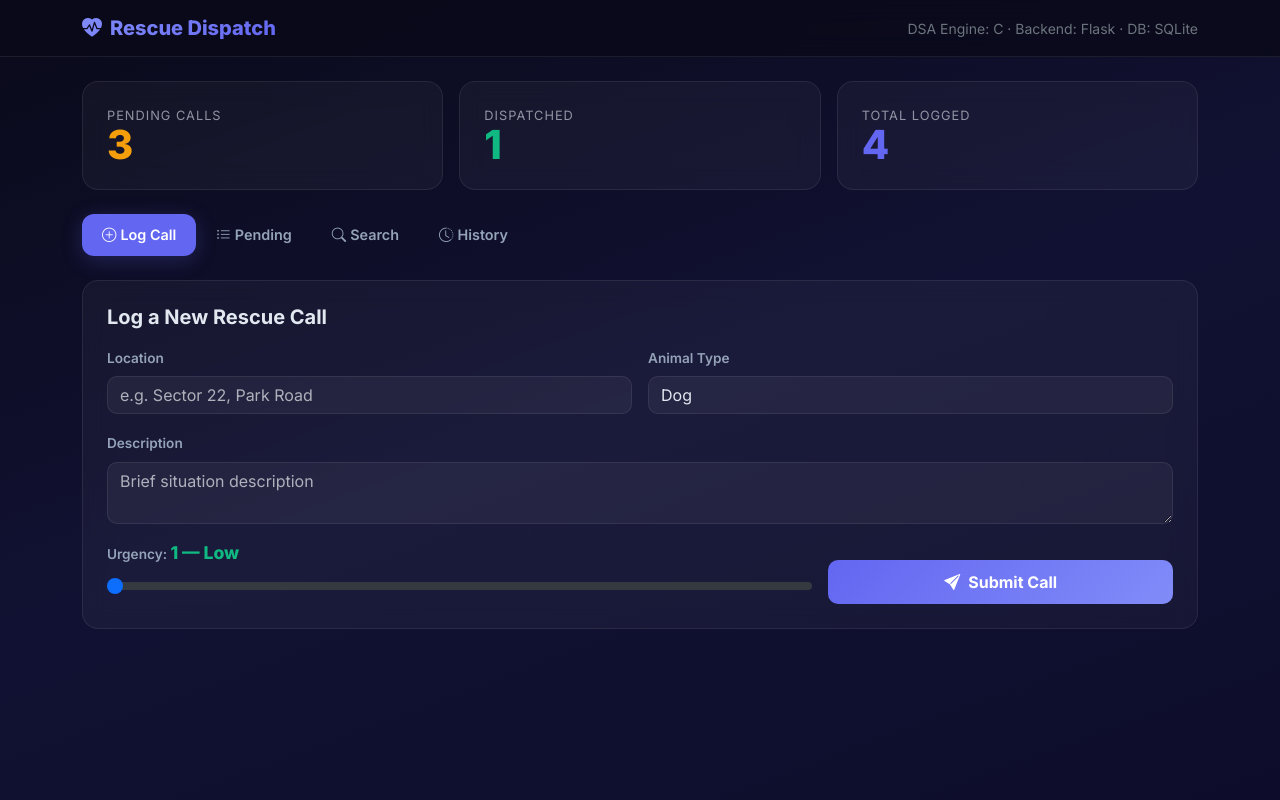
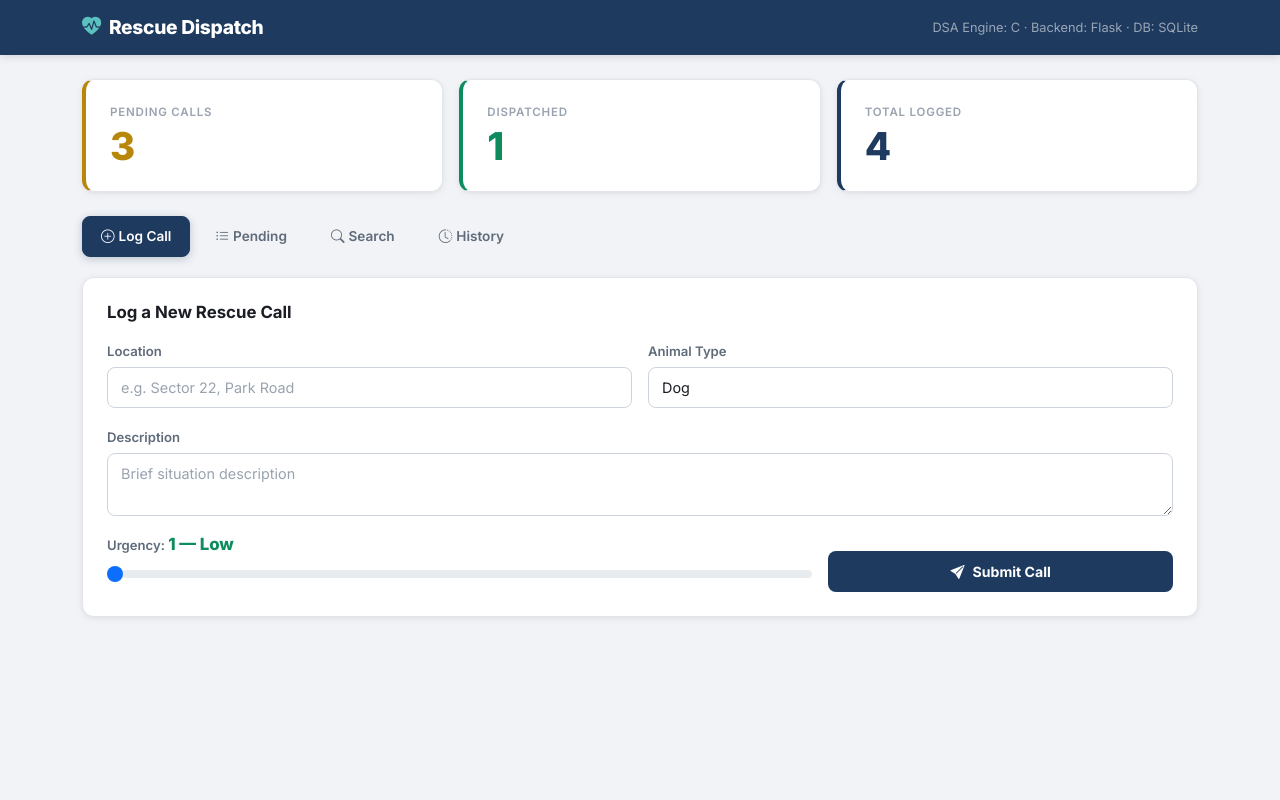
Before and after one commit to sahilkaushik80533/animal-rescue, a Flask app: page / in a window 1280 px wide. Run offline with Flask 3, Linux system fonts and the light colour scheme; data comes from the database, SQL or seed files in the repository; both versions use the stored data as it was after the commit.

Commit message:
Add files via upload

```diff
--- a/templates/index.html
+++ b/templates/index.html
@@ -1,5 +1,5 @@
 <!DOCTYPE html>
-<html lang="en" data-bs-theme="dark">
+<html lang="en">
 <head>
   <meta charset="UTF-8">
   <meta name="viewport" content="width=device-width, initial-scale=1.0">
@@ -10,139 +10,287 @@
   <link href="https://fonts.googleapis.com/css2?family=Inter:wght@400;500;600;700;800&display=swap" rel="stylesheet">
   <style>
     :root {
-      --bg-deep: #0a0a1a;
-      --bg-card: rgba(255,255,255,0.04);
-      --border-subtle: rgba(255,255,255,0.08);
-      --accent: #6366f1;
-      --accent-glow: rgba(99,102,241,0.25);
-      --green: #10b981;
-      --amber: #f59e0b;
-      --orange: #f97316;
-      --red: #ef4444;
+      --page-bg: #f1f3f6;
+      --card-bg: #ffffff;
+      --card-border: #e2e6ec;
+      --card-shadow: 0 1px 4px rgba(0,0,0,0.06), 0 2px 12px rgba(0,0,0,0.04);
+      --card-shadow-hover: 0 4px 16px rgba(0,0,0,0.10);
+
+      --text-primary: #1a1d23;
+      --text-secondary: #5f6b7a;
+      --text-muted: #99a3b0;
+      --border-input: #cdd3dc;
+
+      --navy: #1e3a5f;
+      --navy-hover: #152d4a;
+      --teal: #0d7377;
+      --teal-hover: #095456;
+
+      --green: #0f8c5e;
+      --green-bg: #e6f7ef;
+      --amber: #b8860b;
+      --amber-bg: #fdf5e1;
+      --orange: #c05621;
+      --orange-bg: #fef0e5;
+      --red: #c0392b;
+      --red-bg: #fde8e6;
     }
 
     * { font-family: 'Inter', sans-serif; }
 
     body {
-      background: linear-gradient(160deg, var(--bg-deep) 0%, #111133 50%, #0d0d2b 100%);
+      background: var(--page-bg);
       min-height: 100vh;
-      color: #e2e8f0;
+      color: var(--text-primary);
     }
 
+    /* ---- Navbar ---- */
     .navbar {
-      background: rgba(10,10,26,0.85) !important;
-      backdrop-filter: blur(20px);
-      border-bottom: 1px solid var(--border-subtle);
+      background: var(--navy) !important;
+      box-shadow: 0 2px 8px rgba(0,0,0,0.12);
     }
     .navbar-brand {
       font-weight: 800;
-      font-size: 1.25rem;
-      background: linear-gradient(135deg, #818cf8, #6366f1);
-      -webkit-background-clip: text;
-      -webkit-text-fill-color: transparent;
+      font-size: 1.2rem;
+      color: #ffffff !important;
+      letter-spacing: -0.3px;
+    }
+    .navbar-brand i { color: #5bc0be; }
+    .navbar .text-secondary { color: rgba(255,255,255,0.55) !important; font-size: 0.8rem; }
+
+    /* ---- Cards ---- */
+    .dash-card {
+      background: var(--card-bg);
+      border: 1px solid var(--card-border);
+      border-radius: 12px;
+      box-shadow: var(--card-shadow);
+      transition: box-shadow 0.2s ease;
+    }
+    .dash-card:hover { box-shadow: var(--card-shadow-hover); }
+
+    /* ---- Stat Cards ---- */
+    .stat-number {
+      font-size: 2.4rem;
+      font-weight: 800;
+      line-height: 1.1;
+    }
+    .stat-label {
+      font-size: 0.72rem;
+      font-weight: 600;
+      text-transform: uppercase;
+      letter-spacing: 0.8px;
+      color: var(--text-muted);
+      margin-bottom: 4px;
+    }
+    .stat-pending  { border-left: 4px solid var(--amber); }
+    .stat-pending  .stat-number { color: var(--amber); }
+    .stat-dispatched { border-left: 4px solid var(--green); }
+    .stat-dispatched .stat-number { color: var(--green); }
+    .stat-total    { border-left: 4px solid var(--navy); }
+    .stat-total    .stat-number { color: var(--navy); }
+
+    /* ---- Tabs ---- */
+    .nav-pills { gap: 6px; }
+    .nav-pills .nav-link {
+      color: var(--text-secondary);
+      border-radius: 8px;
+      padding: 9px 18px;
+      font-weight: 600;
+      font-size: 0.85rem;
+      border: 1px solid transparent;
+      transition: all 0.15s ease;
+      cursor: pointer;
+    }
+    .nav-pills .nav-link:not(.active):hover {
+      color: var(--navy);
+      background: #e8ecf1;
+      border-color: #dce0e8;
+    }
+    .nav-pills .nav-link.active {
+      background: var(--navy);
+      color: #ffffff;
+      border-color: var(--navy);
+      box-shadow: 0 2px 8px rgba(30,58,95,0.25);
     }
 
-    .glass-card {
-      background: var(--bg-card);
-      border: 1px solid var(--border-subtle);
-      border-radius: 16px;
-      backdrop-filter: blur(12px);
-      transition: transform 0.2s, box-shadow 0.2s;
+    .tab-content { margin-top: 1.25rem; }
+
+    /* ---- Section Headers ---- */
+    .dash-card h5 {
+      font-size: 1.05rem;
+      font-weight: 700;
+      color: var(--text-primary);
     }
-    .glass-card:hover {
-      transform: translateY(-2px);
-      box-shadow: 0 8px 32px rgba(0,0,0,0.3);
+    .dash-card h5 small {
+      font-weight: 500;
+      color: var(--text-muted) !important;
+      font-size: 0.78rem;
     }
 
-    .stat-number {
-      font-size: 2.5rem;
-      font-weight: 800;
-      line-height: 1;
+    /* ---- Forms ---- */
+    .form-label {
+      font-weight: 600;
+      font-size: 0.82rem;
+      color: var(--text-secondary);
+      margin-bottom: 5px;
     }
-    .stat-label { font-size: 0.8rem; text-transform: uppercase; letter-spacing: 1px; opacity: 0.6; }
-
-    .stat-pending .stat-number  { color: var(--amber); }
-    .stat-dispatched .stat-number { color: var(--green); }
-    .stat-total .stat-number    { color: var(--accent); }
-
-    .nav-pills .nav-link {
-      color: #94a3b8;
-      border-radius: 12px;
-      padding: 10px 20px;
-      font-weight: 600;
+    .form-control, .form-select {
+      background: #ffffff;
+      border: 1px solid var(--border-input);
+      color: var(--text-primary);
+      border-radius: 8px;
+      padding: 9px 13px;
       font-size: 0.9rem;
-      transition: all 0.2s;
-    }
-    .nav-pills .nav-link.active {
-      background: var(--accent);
-      color: #fff;
-      box-shadow: 0 4px 20px var(--accent-glow);
-    }
-    .nav-pills .nav-link:not(.active):hover { color: #e2e8f0; background: rgba(255,255,255,0.06); }
-
-    .tab-content { margin-top: 1.5rem; }
-
-    .form-control, .form-select {
-      background: rgba(255,255,255,0.05);
-      border: 1px solid var(--border-subtle);
-      color: #e2e8f0;
-      border-radius: 10px;
+      transition: border-color 0.15s, box-shadow 0.15s;
     }
     .form-control:focus, .form-select:focus {
-      background: rgba(255,255,255,0.08);
-      border-color: var(--accent);
-      box-shadow: 0 0 0 3px var(--accent-glow);
-      color: #fff;
+      border-color: var(--navy);
+      box-shadow: 0 0 0 3px rgba(30,58,95,0.12);
+      background: #ffffff;
+      color: var(--text-primary);
     }
-    .form-label { font-weight: 600; font-size: 0.85rem; color: #94a3b8; }
+    .form-control::placeholder { color: var(--text-muted); }
 
+    /* ---- Buttons — Primary Action ---- */
     .btn-accent {
-      background: linear-gradient(135deg, #6366f1, #818cf8);
-      border: none; color: #fff; font-weight: 700; border-radius: 10px;
-      padding: 10px 28px; transition: all 0.2s;
+      background: var(--navy);
+      border: none;
+      color: #ffffff;
+      font-weight: 700;
+      font-size: 0.88rem;
+      border-radius: 8px;
+      padding: 10px 24px;
+      cursor: pointer;
+      transition: background 0.15s, box-shadow 0.15s, transform 0.1s;
     }
-    .btn-accent:hover { transform: translateY(-1px); box-shadow: 0 6px 24px var(--accent-glow); color: #fff; }
-
-    .btn-dispatch {
-      background: linear-gradient(135deg, #ef4444, #f97316);
-      border: none; color: #fff; font-weight: 700; border-radius: 10px;
-      padding: 10px 28px; transition: all 0.2s;
+    .btn-accent:hover {
+      background: var(--navy-hover);
+      box-shadow: 0 3px 12px rgba(30,58,95,0.30);
+      transform: translateY(-1px);
+      color: #ffffff;
     }
-    .btn-dispatch:hover { transform: translateY(-1px); box-shadow: 0 6px 24px rgba(239,68,68,0.35); color: #fff; }
-
-    .table { --bs-table-bg: transparent; --bs-table-color: #e2e8f0; }
-    .table thead th {
-      font-size: 0.75rem; text-transform: uppercase; letter-spacing: 1px;
-      color: #64748b; border-bottom: 1px solid var(--border-subtle);
-    }
-    .table td { vertical-align: middle; border-bottom: 1px solid var(--border-subtle); }
-
-    .badge-urgency {
-      padding: 4px 10px; border-radius: 6px; font-weight: 700; font-size: 0.8rem;
-      display: inline-block; min-width: 32px; text-align: center;
+    .btn-accent:active { transform: translateY(0); }
+    .btn-accent:disabled {
+      background: #b0b8c4;
+      cursor: not-allowed;
+      box-shadow: none;
+      transform: none;
     }
 
-    .urgency-slider { width: 100%; accent-color: var(--accent); }
-    .urgency-label { font-weight: 800; font-size: 1.1rem; }
+    /* ---- Buttons — Dispatch (Destructive Action) ---- */
+    .btn-dispatch {
+      background: var(--red);
+      border: none;
+      color: #ffffff;
+      font-weight: 700;
+      font-size: 0.88rem;
+      border-radius: 8px;
+      padding: 10px 24px;
+      cursor: pointer;
+      transition: background 0.15s, box-shadow 0.15s, transform 0.1s;
+    }
+    .btn-dispatch:hover {
+      background: #a8311f;
+      box-shadow: 0 3px 12px rgba(192,57,43,0.30);
+      transform: translateY(-1px);
+      color: #ffffff;
+    }
+    .btn-dispatch:active { transform: translateY(0); }
+    .btn-dispatch:disabled {
+      background: #b0b8c4;
+      cursor: not-allowed;
+      box-shadow: none;
+      transform: none;
+    }
 
+    /* ---- Tables ---- */
+    .table {
+      --bs-table-bg: transparent;
+      --bs-table-color: var(--text-primary);
+      margin-bottom: 0;
+    }
+    .table thead th {
+      font-size: 0.7rem;
+      font-weight: 700;
+      text-transform: uppercase;
+      letter-spacing: 0.8px;
+      color: var(--text-muted);
+      border-bottom: 2px solid var(--card-border);
+      padding: 10px 12px;
+      background: #fafbfc;
+    }
+    .table td {
+      vertical-align: middle;
+      border-bottom: 1px solid #f0f2f5;
+      padding: 11px 12px;
+      font-size: 0.88rem;
+    }
+    .table tbody tr:hover { background: #f7f9fb; }
+    .table td.text-secondary { color: var(--text-secondary) !important; }
+
+    /* ---- Urgency Badges ---- */
+    .badge-urgency {
+      padding: 3px 10px;
+      border-radius: 5px;
+      font-weight: 700;
+      font-size: 0.78rem;
+      display: inline-block;
+      min-width: 30px;
+      text-align: center;
+    }
+
+    /* ---- Status Badges ---- */
+    .status-badge-pending    { background: var(--amber-bg); color: var(--amber); }
+    .status-badge-dispatched { background: var(--green-bg); color: var(--green); }
+
+    /* ---- Urgency Slider ---- */
+    .urgency-slider { width: 100%; accent-color: var(--navy); }
+    .urgency-label  { font-weight: 800; font-size: 1.05rem; }
+
+    /* ---- Search Toggle ---- */
+    .search-toggle .btn {
+      border-radius: 8px;
+      font-size: 0.82rem;
+      font-weight: 600;
+    }
+    .search-toggle .btn-outline-secondary {
+      color: var(--text-secondary);
+      border-color: var(--border-input);
+    }
+    .search-toggle .btn-outline-secondary:hover {
+      background: #e8ecf1;
+      color: var(--text-primary);
+      border-color: #bcc3ce;
+    }
+    .search-toggle .btn-check:checked + .btn-outline-secondary {
+      background: var(--navy);
+      border-color: var(--navy);
+      color: #ffffff;
+    }
+
+    /* ---- Toast ---- */
     .toast-container { z-index: 9999; }
 
+    /* ---- Empty State ---- */
     .empty-state {
-      text-align: center; padding: 3rem 1rem; opacity: 0.5;
+      text-align: center;
+      padding: 3rem 1rem;
+      color: var(--text-muted);
     }
-    .empty-state i { font-size: 3rem; margin-bottom: 1rem; }
+    .empty-state i {
+      font-size: 2.5rem;
+      margin-bottom: 0.75rem;
+      display: block;
+      color: #c9ced6;
+    }
+    .empty-state p { margin: 0; font-size: 0.9rem; }
 
+    /* ---- Fade In Animation ---- */
     @keyframes fadeInUp {
-      from { opacity: 0; transform: translateY(16px); }
+      from { opacity: 0; transform: translateY(12px); }
       to   { opacity: 1; transform: translateY(0); }
     }
-    .fade-in { animation: fadeInUp 0.4s ease-out; }
-
-    .search-toggle .btn { border-radius: 8px; font-size: 0.85rem; font-weight: 600; }
-    .search-toggle .btn-check:checked + .btn { background: var(--accent); border-color: var(--accent); }
-
-    .status-badge-pending    { background: rgba(245,158,11,0.15); color: var(--amber); }
-    .status-badge-dispatched { background: rgba(16,185,129,0.15); color: var(--green); }
+    .fade-in { animation: fadeInUp 0.35s ease-out; }
   </style>
 </head>
 <body>
@@ -159,19 +307,19 @@
   <!-- Stats -->
   <div class="row g-3 mb-4" id="stats-row">
     <div class="col-md-4">
-      <div class="glass-card p-4 stat-pending">
+      <div class="dash-card p-4 stat-pending">
         <div class="stat-label">Pending Calls</div>
         <div class="stat-number" id="stat-pending">0</div>
       </div>
     </div>
     <div class="col-md-4">
-      <div class="glass-card p-4 stat-dispatched">
+      <div class="dash-card p-4 stat-dispatched">
         <div class="stat-label">Dispatched</div>
         <div class="stat-number" id="stat-dispatched">0</div>
       </div>
     </div>
     <div class="col-md-4">
-      <div class="glass-card p-4 stat-total">
+      <div class="dash-card p-4 stat-total">
         <div class="stat-label">Total Logged</div>
         <div class="stat-number" id="stat-total">0</div>
       </div>
@@ -190,8 +338,8 @@
 
     <!-- LOG CALL -->
     <div class="tab-pane fade show active" id="tab-log">
-      <div class="glass-card p-4 fade-in">
-        <h5 class="mb-3 fw-bold">Log a New Rescue Call</h5>
+      <div class="dash-card p-4 fade-in">
+        <h5 class="mb-3">Log a New Rescue Call</h5>
         <form id="log-form">
           <div class="row g-3">
             <div class="col-md-6">
@@ -228,9 +376,9 @@
 
     <!-- PENDING -->
     <div class="tab-pane fade" id="tab-pending">
-      <div class="glass-card p-4 fade-in">
+      <div class="dash-card p-4 fade-in">
         <div class="d-flex justify-content-between align-items-center mb-3">
-          <h5 class="fw-bold mb-0">Pending Rescue Queue</h5>
+          <h5 class="mb-0">Pending Rescue Queue</h5>
           <button class="btn btn-dispatch" id="btn-dispatch"><i class="bi bi-lightning-fill me-1"></i>Dispatch Highest Priority</button>
         </div>
         <div id="pending-content"></div>
@@ -239,15 +387,15 @@
 
     <!-- SEARCH -->
     <div class="tab-pane fade" id="tab-search">
-      <div class="glass-card p-4 fade-in">
-        <h5 class="fw-bold mb-3">Search Calls <small class="text-secondary">(via C BST Engine)</small></h5>
+      <div class="dash-card p-4 fade-in">
+        <h5 class="mb-3">Search Calls <small>(via C BST Engine)</small></h5>
         <div class="row g-3 mb-3">
           <div class="col-md-3">
             <div class="search-toggle btn-group w-100">
               <input type="radio" class="btn-check" name="stype" id="stype-animal" value="animal" checked>
-              <label class="btn btn-outline-light" for="stype-animal"><i class="bi bi-bug me-1"></i>Animal</label>
+              <label class="btn btn-outline-secondary" for="stype-animal"><i class="bi bi-bug me-1"></i>Animal</label>
               <input type="radio" class="btn-check" name="stype" id="stype-location" value="location">
-              <label class="btn btn-outline-light" for="stype-location"><i class="bi bi-geo-alt me-1"></i>Location</label>
+              <label class="btn btn-outline-secondary" for="stype-location"><i class="bi bi-geo-alt me-1"></i>Location</label>
             </div>
           </div>
           <div class="col-md-7">
@@ -263,8 +411,8 @@
 
     <!-- HISTORY -->
     <div class="tab-pane fade" id="tab-history">
-      <div class="glass-card p-4 fade-in">
-        <h5 class="fw-bold mb-3">Dispatch History <small class="text-secondary">(Stack — LIFO order from DB)</small></h5>
+      <div class="dash-card p-4 fade-in">
+        <h5 class="mb-3">Dispatch History <small>(Stack — LIFO order from DB)</small></h5>
         <div id="history-content"></div>
       </div>
     </div>
@@ -277,7 +425,7 @@
   <div id="app-toast" class="toast align-items-center border-0" role="alert">
     <div class="d-flex">
       <div class="toast-body" id="toast-msg"></div>
-      <button type="button" class="btn-close btn-close-white me-2 m-auto" data-bs-dismiss="toast"></button>
+      <button type="button" class="btn-close me-2 m-auto" data-bs-dismiss="toast"></button>
     </div>
   </div>
 </div>
@@ -301,7 +449,7 @@ function urgencyColor(u) {
 }
 
 function urgencyBadge(u) {
-  const bg = u <= 3 ? 'rgba(16,185,129,0.15)' : u <= 6 ? 'rgba(245,158,11,0.15)' : u <= 8 ? 'rgba(249,115,22,0.15)' : 'rgba(239,68,68,0.15)';
+  const bg = u <= 3 ? 'var(--green-bg)' : u <= 6 ? 'var(--amber-bg)' : u <= 8 ? 'var(--orange-bg)' : 'var(--red-bg)';
   return `<span class="badge-urgency" style="background:${bg};color:${urgencyColor(u)}">${u}</span>`;
 }
 
```
Also changed, not shown: rescues.db, 1 other file.
